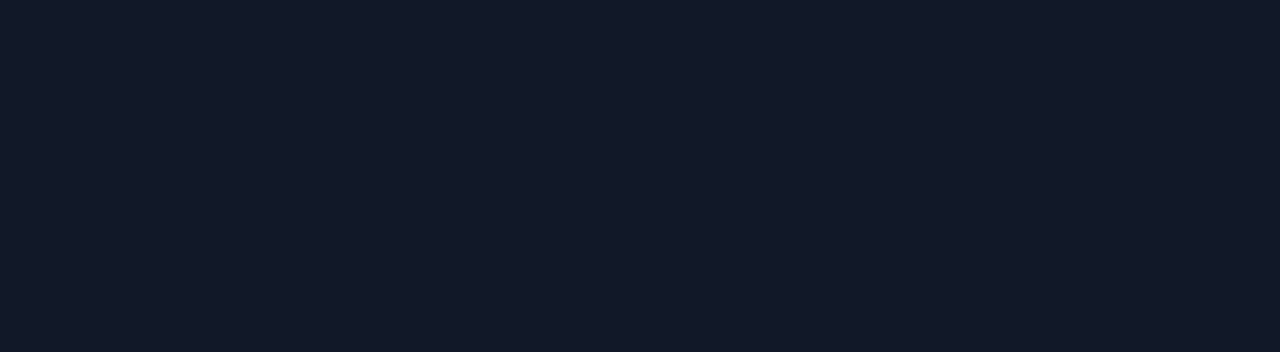
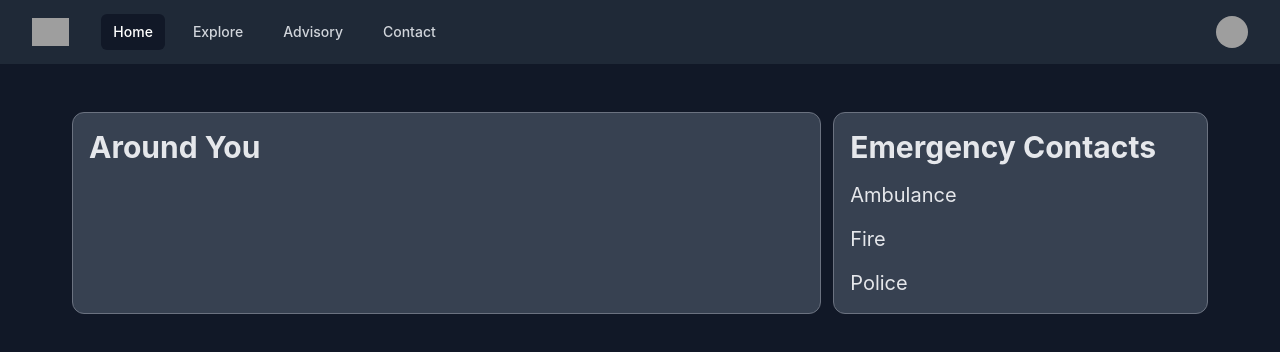
Before and after one commit to Anchit-Nayak/NeoVoyage, a React (Vite) app in the folder client/: page /advisory in a window 1280 px wide. Before the commit this address had no page. Shown: the top 352 px of the page. Built offline with nearby package versions, Linux system fonts and the light colour scheme; grey boxes are pictures that could not be loaded.

Commit message:
Emergency Contacts added

```diff
--- a/client/src/App.jsx
+++ b/client/src/App.jsx
@@ -6,6 +6,7 @@
 import Explore from './Pages/Explore/Explore';
 import Compare from './Pages/Compare/Compare';
 import Service from './Pages/Service/Service';
+import Advisory from './Pages/Advisory/Advisory';
 
 function App() {
 
@@ -16,6 +17,7 @@
         <Route path="/explore" element={<Explore/>} />
         <Route path="/compare" element={<Compare/>} />
         <Route path="/service/:id" element={<Service/>} />
+        <Route path='/advisory' element={<Advisory/>}/>
       </Route>
       <Route path="/signin" element={<Signin/>} />
       <Route path="/signup" element={<Signup />} />
--- a/client/src/Components/Home/Advisory.jsx
+++ b/client/src/Components/Home/Advisory.jsx
@@ -5,13 +5,13 @@
     <div className="wrapper-container py-40 text-white" id="#service">
         <div className='mx-auto grid md:grid-cols-2'>
         <div className='pr-7 pt-4'>
-            <p className='mb-3 font-bold text-2xl'>Explore Advisory</p>
+            <p className='mb-3 font-bold text-2xl'>Explore Advisory And Emergency Contacts</p>
             <p className='text-wrap'>Discover nearby restaurants offering delightful cuisines, seamless transportation options for easy mobility, cozy accommodations for a restful stay, and captivating attractions to explore. Neovoyage, a community-driven platform, is your personalized guide to the local treasures—start your adventure now!</p>
-            <a href="" >
+            <a href="/advisory" >
             <button  className='bg-primary-500 w-[200px] rounded-md font-medium my-6 mx-auto py-3 hover:bg-primary-700'>Explore</button>
             </a>
         </div>
-        <img className='w-auto h-auto rounded-3xl'src='src/assets/IndianFood.jpg' alt=""/>
+        <img className='w-auto h-auto rounded-3xl' src='src/assets/IndianFood.jpg' alt=""/>
 
         </div>
     </div>
--- /dev/null
+++ b/client/src/Pages/Advisory/Advisory.jsx
@@ -0,0 +1,15 @@
+import React from 'react'
+import EmergencyContacts from './EmergencyContacts'
+
+const Advisory = () => {
+  return (
+    <div className='wrapper-container flex flex-row py-12 text-gray-200 space-x-3'>
+        <div className='w-2/3 p-4 rounded-xl bg-gray-700 flex flex-col space-y-4 text-gray-200 text-xl border border-gray-500'>
+        <h1 className='font-bold text-3xl'>Around You</h1>
+        </div>
+        <EmergencyContacts/>
+    </div>
+  )
+}
+
+export default Advisory
--- /dev/null
+++ b/client/src/Pages/Advisory/EmergencyContacts.jsx
@@ -0,0 +1,14 @@
+import React from 'react'
+
+const EmergencyContacts = () => {
+  return (
+    <div className='bg-gray-700 flex flex-col p-4 space-y-4 text-gray-200 text-xl rounded-xl w-1/3 border border-gray-500'>
+        <h1 className='font-bold text-3xl'>Emergency Contacts</h1>
+        <a href="tel:102" className='hover:text-primary-500'>Ambulance</a>
+        <a href="tel:101" className='hover:text-primary-500'>Fire</a>
+        <a href="tel:100" className='hover:text-primary-500'>Police</a>
+    </div>
+  )
+}
+
+export default EmergencyContacts
```
